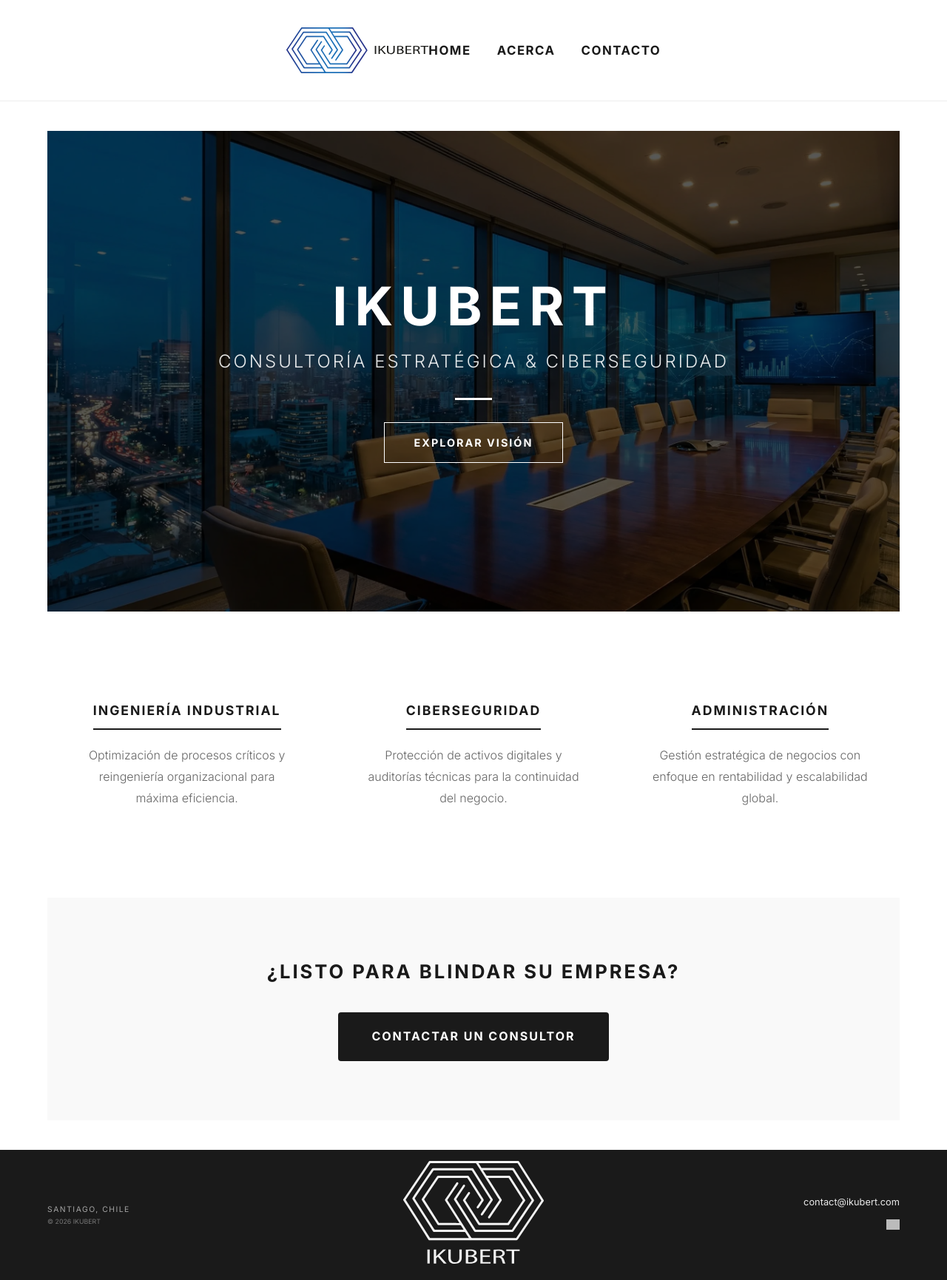
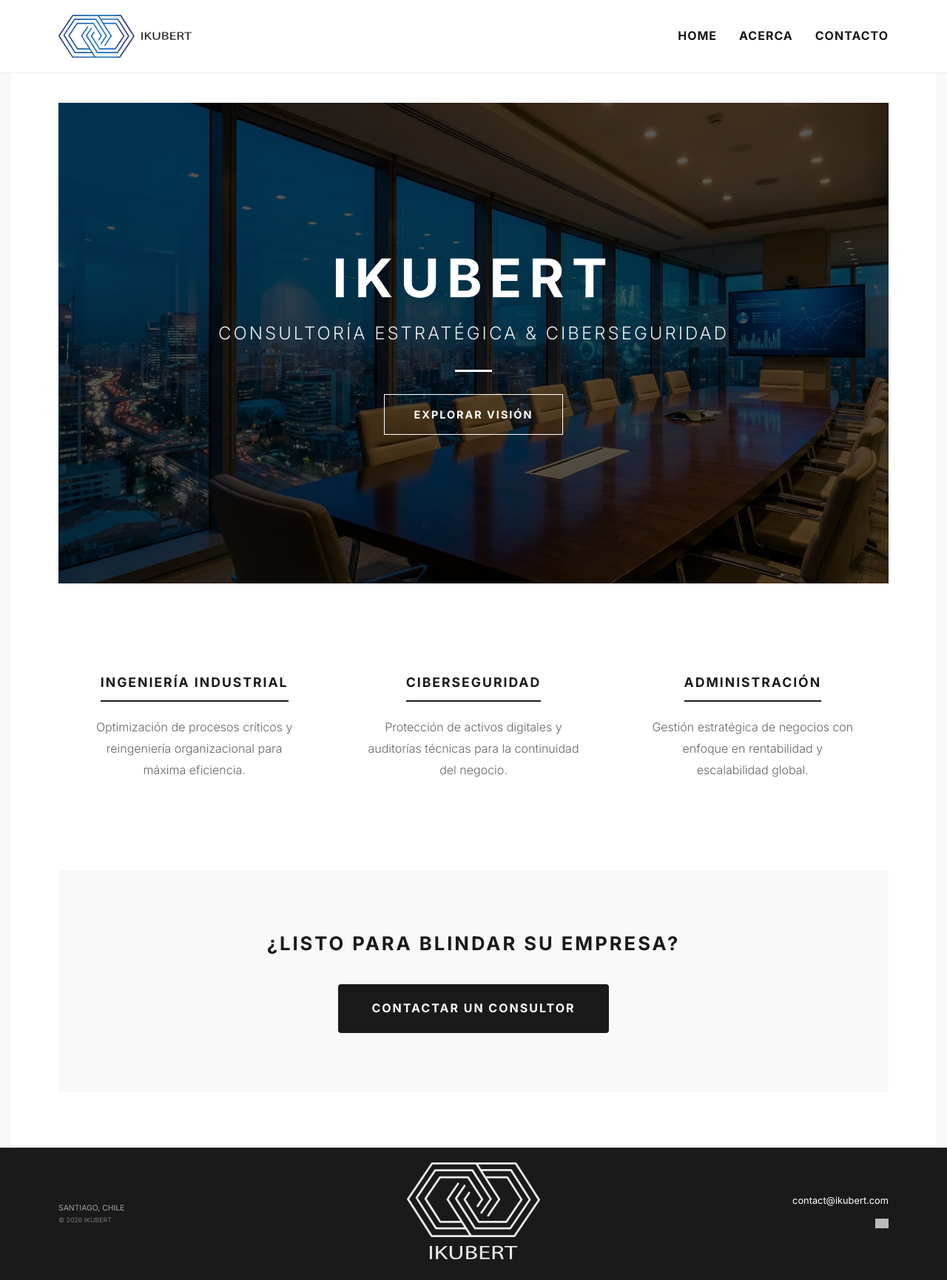
Before and after one commit to IKUBERT/ikubert.github.io, a Jekyll site: the page built from index.html, in a window 1280 px wide. Shown: the whole page at 74% size. Built offline with Jekyll 4.4.1, drawn with Linux system fonts in a browser that asks for light colours; grey boxes are pictures that could not be loaded.

Commit message:
Update default.html

```diff
--- a/_layouts/default.html
+++ b/_layouts/default.html
@@ -6,61 +6,64 @@
     <title>{% if page.title %}{{ page.title }}{% else %}IKUBERT{% endif %}</title>
     <link rel="icon" type="image/svg+xml" href="{{ site.baseurl }}/src/logo-ikubert.svg">
     <link href="https://fonts.googleapis.com/css2?family=Inter:wght@300;400;700&display=swap" rel="stylesheet">
-    <link rel="stylesheet" href="{{ site.baseurl }}/style.css?v=16.0">
+    <link rel="stylesheet" href="{{ site.baseurl }}/style.css?v=18.0">
+    <style>
+        /* Esta es la clave: Limitar el ancho total de la experiencia */
+        .container-limit {
+            max-width: 1250px; /* El tamaño ideal para que no se vea "gigante" */
+            margin: 0 auto;    /* Centra todo el bloque */
+            width: 100%;
+            display: flex;
+            justify-content: space-between;
+            align-items: center;
+        }
+    </style>
 </head>
-<body class="sticky-wrapper" style="margin: 0; padding: 0;">
+<body class="sticky-wrapper" style="margin: 0; background-color: #f9f9f9;">
 
-    <nav class="site-nav" style="background-color: #ffffff; width: 100%; border-bottom: 1px solid #eee;">
-        <div style="max-width: 1300px; margin: 0 auto; display: flex; justify-content: space-between; align-items: center; padding: 22px 5%; box-sizing: border-box;">
-
-            <div class="site-logo" style="flex-shrink: 0;">
+    <nav class="site-nav" style="background-color: #ffffff; width: 100%; border-bottom: 1px solid #eee; padding: 20px 0;">
+        <div class="container-limit" style="padding: 0 5%;">
+            <div class="site-logo">
                 <a href="{{ site.baseurl }}/" style="display: flex; align-items: center; text-decoration: none;">
-                    <img src="{{ site.baseurl }}/src/logotipo-ikubert-lateral.svg" alt="IKUBERT" style="height: 62px !important; width: auto; display: block;">
+                    <img src="{{ site.baseurl }}/src/logotipo-ikubert-lateral.svg" alt="IKUBERT" style="height: 58px; width: auto;">
                 </a>
             </div>
-
-            <div class="nav-links" style="display: flex; gap: 35px; align-items: center;">
-                <a href="{{ site.baseurl }}/" style="text-decoration: none; color: #1a1a1a; font-weight: 700; font-size: 1.05rem; text-transform: uppercase; letter-spacing: 1.5px;">Home</a>
-                <a href="{{ site.baseurl }}/acerca" style="text-decoration: none; color: #1a1a1a; font-weight: 700; font-size: 1.05rem; text-transform: uppercase; letter-spacing: 1.5px;">Acerca</a>
-                <a href="{{ site.baseurl }}/contacto" style="text-decoration: none; color: #1a1a1a; font-weight: 700; font-size: 1.05rem; text-transform: uppercase; letter-spacing: 1.5px;">Contacto</a>
+            <div class="nav-links" style="display: flex; gap: 30px;">
+                <a href="{{ site.baseurl }}/" style="text-decoration: none; color: #1a1a1a; font-weight: 700; font-size: 1rem; text-transform: uppercase; letter-spacing: 1px;">Home</a>
+                <a href="{{ site.baseurl }}/acerca" style="text-decoration: none; color: #1a1a1a; font-weight: 700; font-size: 1rem; text-transform: uppercase; letter-spacing: 1px;">Acerca</a>
+                <a href="{{ site.baseurl }}/contacto" style="text-decoration: none; color: #1a1a1a; font-weight: 700; font-size: 1rem; text-transform: uppercase; letter-spacing: 1px;">Contacto</a>
             </div>
-
         </div>
     </nav>
 
-    <main class="content-wrapper" style="max-width: 1300px; margin: 0 auto; padding: 40px 5%;">
+    <main class="content-wrapper" style="max-width: 1250px; margin: 0 auto; padding: 40px 5%; background-color: #ffffff; min-height: 70vh;">
         {{ content }}
     </main>
 
-    <footer class="main-footer" style="background-color: #1a1a1a; padding: 15px 0; width: 100%;">
-        <div class="footer-inner" style="max-width: 1300px; margin: 0 auto; display: flex; justify-content: space-between; align-items: center; padding: 0 5%; box-sizing: border-box;">
-
+    <footer class="main-footer" style="background-color: #1a1a1a; padding: 20px 0; width: 100%;">
+        <div class="container-limit" style="padding: 0 5%;">
             <div class="footer-col left" style="flex: 1;">
-                <p class="loc" style="font-size: 0.65rem; color: #fff; opacity: 0.6; text-transform: uppercase; margin: 0;">SANTIAGO, CHILE</p>
-                <p class="copy" style="font-size: 0.55rem; color: #fff; opacity: 0.4; margin: 0;">&copy; 2026 IKUBERT</p>
+                <p style="font-size: 0.65rem; color: #fff; opacity: 0.6; margin: 0;">SANTIAGO, CHILE</p>
+                <p style="font-size: 0.55rem; color: #fff; opacity: 0.4; margin: 0;">&copy; 2026 IKUBERT</p>
             </div>
-
             <div class="footer-col center" style="flex: 1; text-align: center;">
-                <img src="{{ site.baseurl }}/src/logo-ikubert.abajo.svg" alt="IKUBERT" style="width: 190px; height: auto; filter: brightness(0) invert(1); opacity: 0.95;">
+                <img src="{{ site.baseurl }}/src/logo-ikubert.abajo.svg" alt="IKUBERT" style="width: 180px; filter: brightness(0) invert(1); opacity: 0.9;">
             </div>
-
             <div class="footer-col right" style="flex: 1; text-align: right;">
-                <a href="mailto:contact@ikubert.com" style="color: #fff; text-decoration: none; font-size: 0.8rem; opacity: 0.9;">contact@ikubert.com</a>
-                <div class="social-wrapper" style="margin-top: 4px;">
+                <a href="mailto:contact@ikubert.com" style="color: #fff; text-decoration: none; font-size: 0.8rem;">contact@ikubert.com</a>
+                <div style="margin-top: 5px;">
                     <a href="https://www.linkedin.com/company/ikubert" target="_blank">
                         <img src="https://cdn-icons-png.flaticon.com/512/174/174857.png" alt="LinkedIn" style="width: 18px; filter: brightness(0) invert(1); opacity: 0.7;">
                     </a>
                 </div>
             </div>
-
         </div>
     </footer>
 
     <style>
         @media (max-width: 600px) {
-            .site-nav > div { flex-direction: column !important; gap: 15px; }
-            .footer-inner { flex-direction: column !important; gap: 15px; }
-            .footer-col { text-align: center !important; }
+            .container-limit { flex-direction: column !important; gap: 15px; text-align: center; }
+            .nav-links { justify-content: center !important; width: 100%; }
         }
     </style>
 </body>
```
